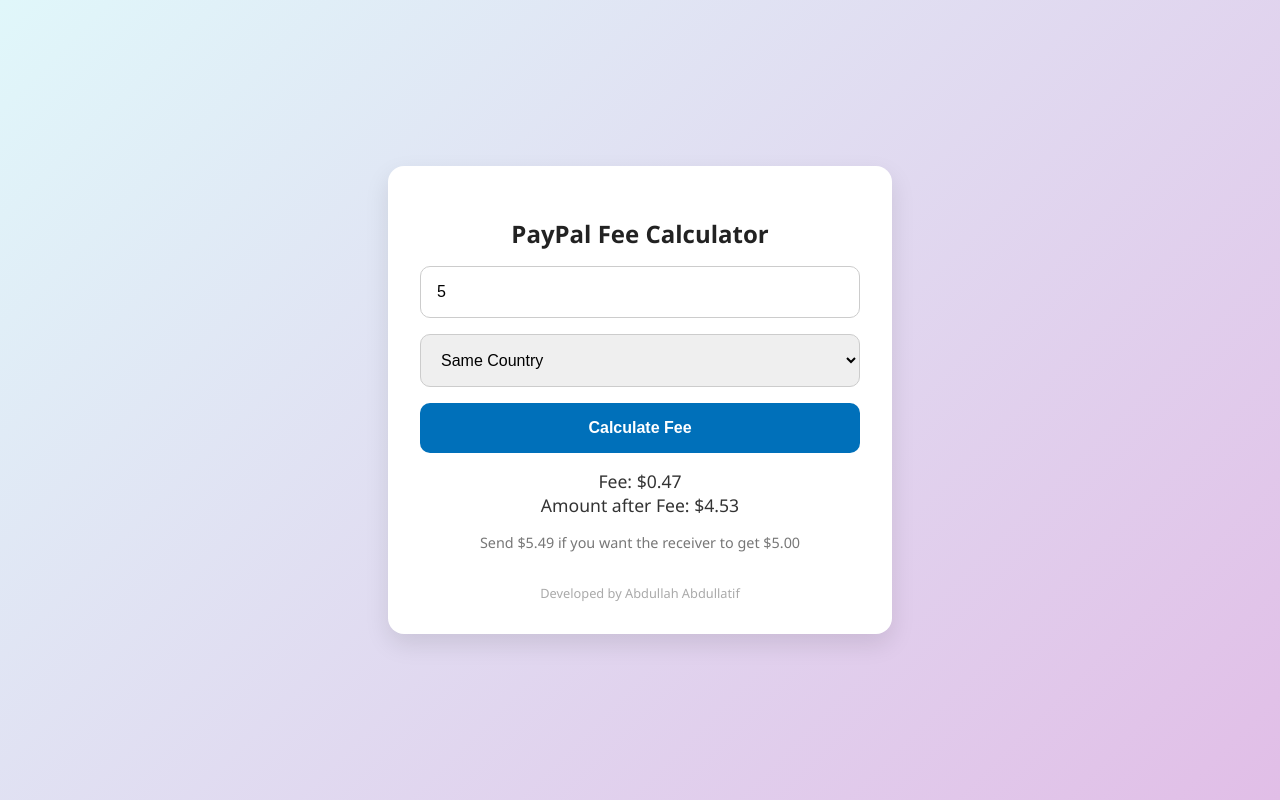
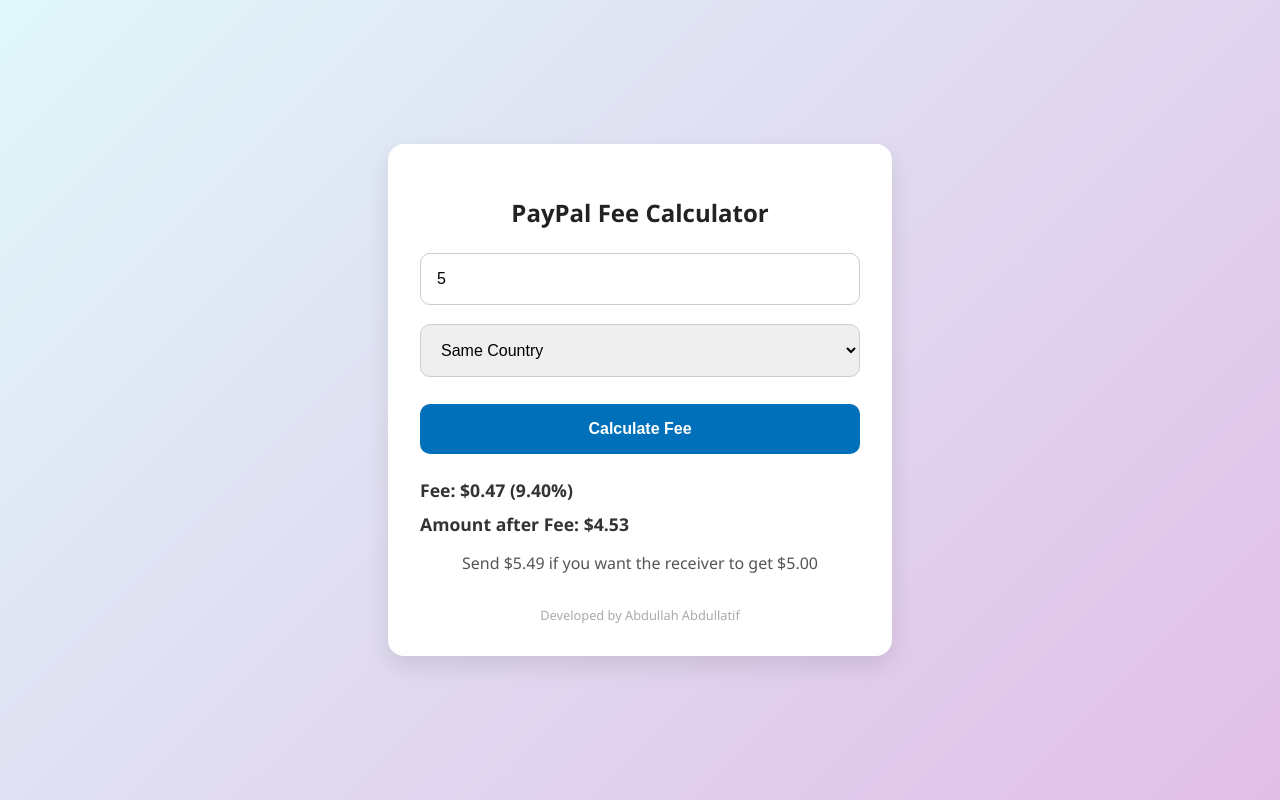
Before and after one commit to abdullah-abdullatif/Paypal-fee-calculator, a plain HTML site: page index.html in a window 1280 px wide. Both pictures are taken after typing "5" into the empty fields and a click on the button "Calculate Fee". Drawn offline with Linux system fonts and the light colour scheme.

Commit message:
Update index.html

```diff
--- a/index.html
+++ b/index.html
@@ -25,13 +25,14 @@
       text-align: center;
     }
     h2 {
-      margin-bottom: 1rem;
+      margin-bottom: 1.5rem;
       color: #222;
+      font-weight: bold;
     }
     .form-control {
       width: 100%;
       padding: 1rem;
-      margin-bottom: 1rem;
+      margin-bottom: 1.2rem;
       border-radius: 10px;
       border: 1px solid #ccc;
       font-size: 1rem;
@@ -53,6 +54,7 @@
       color: white;
       cursor: pointer;
       transition: background 0.3s ease;
+      margin-top: 0.5rem;
     }
     button:hover {
       background-color: #005a9e;
@@ -60,11 +62,17 @@
     .result {
       font-size: 1.1rem;
       color: #333;
-      margin-top: 1rem;
+      margin-top: 1.5rem;
+      text-align: left;
+    }
+    .result span {
+      display: block;
+      margin-bottom: 0.6rem;
+      font-weight: bold;
     }
     .note {
-      font-size: 0.9rem;
-      color: #777;
+      font-size: 1rem;
+      color: #555;
       margin-top: 1rem;
     }
     .footer {
@@ -111,9 +119,13 @@
 
       const received = amount - fee;
       const toSend = ((amount + 0.3) / (1 - rate)).toFixed(2);
+      const percentage = ((fee / amount) * 100).toFixed(2);
 
-      document.getElementById('result').innerHTML =
-        `Fee: $${fee.toFixed(2)}<br>Amount after Fee: $${received.toFixed(2)}`;
+      document.getElementById('result').innerHTML = `
+        <span>Fee: $${fee.toFixed(2)} (${percentage}%)</span>
+        <span>Amount after Fee: $${received.toFixed(2)}</span>
+      `;
+
       document.getElementById('reverseCalc').innerText =
         `Send $${toSend} if you want the receiver to get $${amount.toFixed(2)}`;
     }
```
